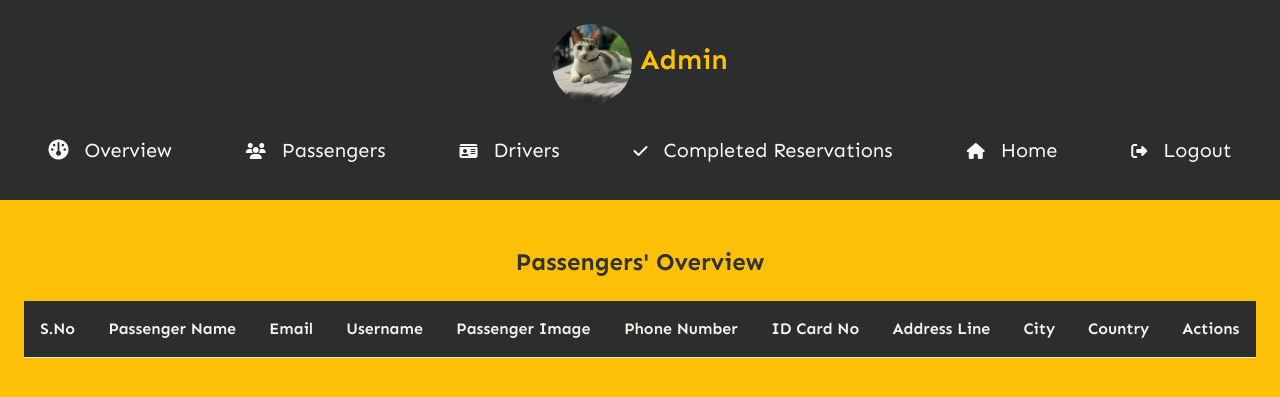
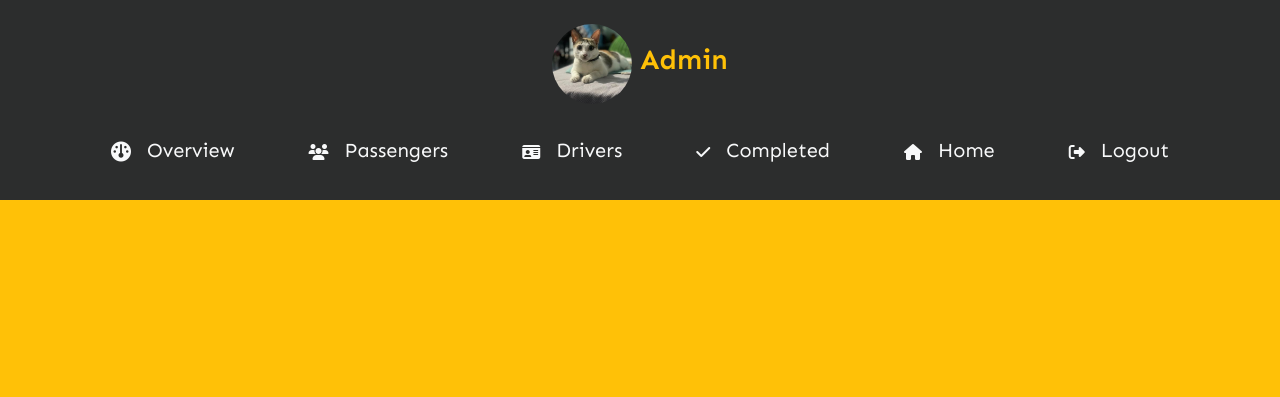
Before and after one commit to KingMaster86/taxi-pi-web, a PHP site: page /cityTaxi/admin-panel/admin-panel.php?passengers in a window 1280 px wide. Shown: the top 397 px of the page. Run offline with PHP 8.4, Linux system fonts and the light colour scheme; data that the repository does not hold is empty; some libraries are stand-ins or nearby versions.

Commit message:
Update admin-panel.php

```diff
--- a/admin-panel/admin-panel.php
+++ b/admin-panel/admin-panel.php
@@ -1,161 +1,73 @@
-<?php
-include('../includes/connect.php');
-session_start();
-
-?>
-
 <!DOCTYPE html>
 <html lang="en">
-
 <head>
   <meta charset="UTF-8" />
   <meta name="viewport" content="width=device-width, initial-scale=1.0" />
+  <title>Dashboard | TAXI PI</title>
+  <link rel="shortcut icon" href="../assets/img/taxi-img.png" type="image/x-icon" />
 
-    <!-- Fav Icon -->
-    <link rel="shortcut icon" href="../assets/img/taxi-img.png" type="image/x-icon" class="object-fit-cover" />
-    <title>Dashboard | CityTaxi</title>
+  <!-- PWA Requirements -->
+  <link rel="manifest" href="/manifest.json" />
+  <meta name="theme-color" content="#5E2B97" />
+  <script>
+    if ('serviceWorker' in navigator) {
+      navigator.serviceWorker.register('/service-worker.js');
+    }
+  </script>
 
-    <!-- Google Font (Sen) -->
-    <link rel="preconnect" href="https://fonts.googleapis.com" />
-    <link rel="preconnect" href="https://fonts.gstatic.com" crossorigin />
+  <!-- Google Fonts -->
   <link href="https://fonts.googleapis.com/css2?family=Sen:wght@400;500;600;700&display=swap" rel="stylesheet" />
 
-    <!-- Just Validate Dev CDN -->
-    <script src="https://unpkg.com/just-validate@latest/dist/just-validate.production.min.js"></script>
-
-    <!-- Font Awesome CDN -->
+  <!-- CSS Libraries -->
   <link rel="stylesheet" href="https://cdnjs.cloudflare.com/ajax/libs/font-awesome/6.5.1/css/all.min.css" />
-
-    <!-- Bootsrap CSS -->
   <link rel="stylesheet" href="../assets/css/bootstrap.min.css" />
-
-    <!-- External CSS -->
   <link rel="stylesheet" href="../assets/css/style.css" />
   <link rel="stylesheet" href="../assets/css/style2.css">
   <link rel="stylesheet" href="../assets/css/style3.css">
 </head>
-
 <body class="overflow-x-hidden container-fluid bg-warning">
-    <div>
   <div class="row">
-            <!-- Side Bar -->
+    <!-- Sidebar -->
     <div class="col-md-12 container background-black-color px-3 py-4">
-                <!-- Admin Profile Pic -->
+      <!-- Admin Profile -->
       <div class="d-md-flex justify-content-center align-items-center gap-2">
-                    <div>
-                        <img src="../assets/img/406880331_369106048863056_7316214919984039805_n.jpg" class="img-fluid width-of-admin-prof" alt="Admin Profile Picture" />
-                    </div>
-                    <div>
+        <img src="../assets/img/406880331_369106048863056_7316214919984039805_n.jpg" class="img-fluid width-of-admin-prof" alt="Admin Profile" />
         <h3 class="text-warning fw-semibold">Admin</h3>
       </div>
-                </div>
 
-                <!-- Admin Dashboard Menu -->
-                <div class="d-flex justify-content-center align-items-center gap-5 ">
-                    <!-- Overview -->
-                    <a href="admin-panel.php?dashboard" class="d-md-flex align-items-center hover-effect text-light  gap-3 btn mt-4">
-                        <!-- Icon -->
-                        <div>
+      <!-- Menu -->
+      <div class="d-flex justify-content-center align-items-center gap-5">
+        <a href="dashboard.html" class="btn mt-4 text-light d-md-flex align-items-center gap-3 hover-effect">
           <i class="fa-solid fa-gauge fs-5"></i>
-                        </div>
-
-                        <!-- Menu Name -->
           <p class="fs-5 mb-1">Overview</p>
         </a>
-
-                    <!-- Passengers -->
-                    <a href="admin-panel.php?passengers" class="d-md-flex align-items-center hover-effect text-light gap-3 btn mt-4">
-                        <!-- Icon -->
-                        <div>
+        <a href="total-passenger.html" class="btn mt-4 text-light d-md-flex align-items-center gap-3 hover-effect">
           <i class="fa-solid fa-users"></i>
-                        </div>
-
-                        <!-- Menu Name -->
           <p class="fs-5 mb-1">Passengers</p>
         </a>
-
-                    <!-- Drivers -->
-                    <a href="admin-panel.php?drivers" class="d-md-flex align-items-center hover-effect text-light gap-3 btn mt-4">
-                        <!-- Icon -->
-                        <div>
+        <a href="drivers.html" class="btn mt-4 text-light d-md-flex align-items-center gap-3 hover-effect">
           <i class="fa-solid fa-id-card"></i>
-                        </div>
-
-                        <!-- Menu Name -->
           <p class="fs-5 mb-1">Drivers</p>
         </a>
-
-                    <!-- Completed Reservations -->
-                    <a href="admin-panel.php?completed_reservations" class="d-md-flex align-items-center hover-effect text-light gap-3 btn mt-4">
-                        <!-- Icon -->
-                        <div>
+        <a href="show-completed-reservations.html" class="btn mt-4 text-light d-md-flex align-items-center gap-3 hover-effect">
           <i class="fa-solid fa-check"></i>
-                        </div>
-
-                        <!-- Menu Name -->
-                        <p class="fs-5 mb-1">Completed Reservations</p>
+          <p class="fs-5 mb-1">Completed</p>
         </a>
-
-                    <!-- Logout -->
-                    <a href="../index.php" class="d-md-flex align-items-center hover-effect text-light gap-3 btn mt-4">
-                        <!-- Icon -->
-                        <div>
+        <a href="../index.html" class="btn mt-4 text-light d-md-flex align-items-center gap-3 hover-effect">
           <i class="fa-solid fa-home"></i>
-                        </div>
-
-                        <!-- Menu Name -->
           <p class="fs-5 mb-1">Home</p>
         </a>
-                    <!-- Home -->
-                    <a href="logout.php" class="d-md-flex align-items-center hover-effect text-light gap-3 btn mt-4">
-                        <!-- Icon -->
-                        <div>
+        <a href="logout.html" class="btn mt-4 text-light d-md-flex align-items-center gap-3 hover-effect">
           <i class="fa-solid fa-right-from-bracket"></i>
-                        </div>
-
-                        <!-- Menu Name -->
           <p class="fs-5 mb-1">Logout</p>
         </a>
       </div>
     </div>
-
-
   </div>
 
-        <!-- Dashboard Contents -->
-        <div class="col-md-12 bg-warning ">
-            <!-- PHP Code Dynamcially Changing Layouts -->
-            <?php
-            if (isset($_GET['dashboard'])) {
-                include('dashboard.php');
-            }
-            if (isset($_GET['passengers'])) {
-                include('total-passenger.php');
-            }
+  <!-- Konten dashboard dinamis dipindahkan ke file HTML terpisah -->
 
-            if (isset($_GET['drivers'])) {
-                include('drivers.php');
-            }
-
-            if (isset($_GET['edit_passenger'])) {
-                include('edit-passenger.php');
-            }
-
-            if (isset($_GET['edit_driver'])) {
-                include('edit-driver.php');
-            }
-
-            if (isset($_GET['completed_reservations'])) {
-                include('show-completed-reservations.php');
-            }
-            ?>
-        </div>
-    </div>
-
-    <!-- Boostrap JS Files -->
-    <script src="https://cdn.jsdelivr.net/npm/@popperjs/core@2.9.2/dist/umd/popper.min.js"></script>
-    <script src="https://cdn.jsdelivr.net/npm/bootstrap@5.0.1/dist/js/bootstrap.min.js" integrity="sha384-Atwg2Pkwv9vp0ygtn1JAojH0nYbwNJLPhwyoVbhoPwBhjQPR5VtM2+xf0Uwh9KtT" crossorigin="anonymous"></script>
-    <!-- End -->
+  <!-- Bootstrap JS -->
+  <script src="https://cdn.jsdelivr.net/npm/bootstrap@5.0.1/dist/js/bootstrap.min.js"></script>
 </body>
-
 </html>
```
Lines whose indentation alone changed are shown as unchanged.
